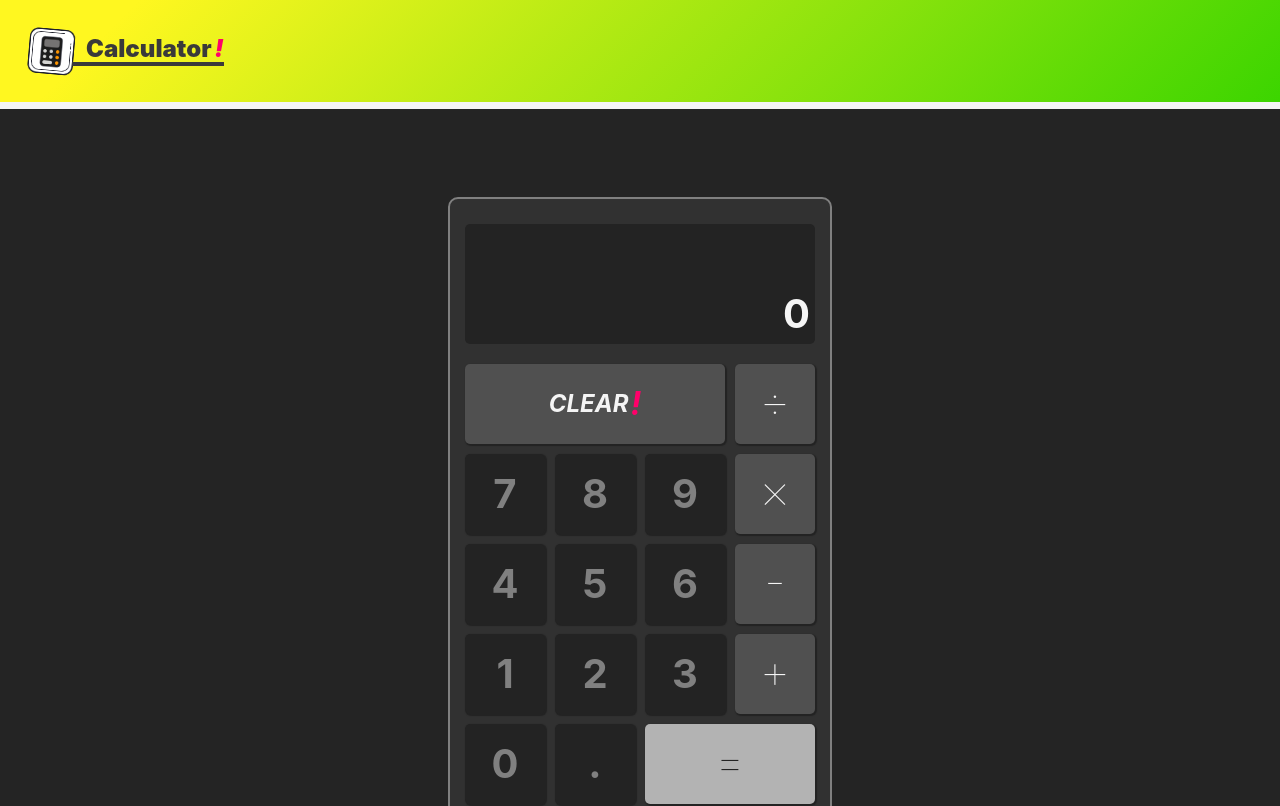
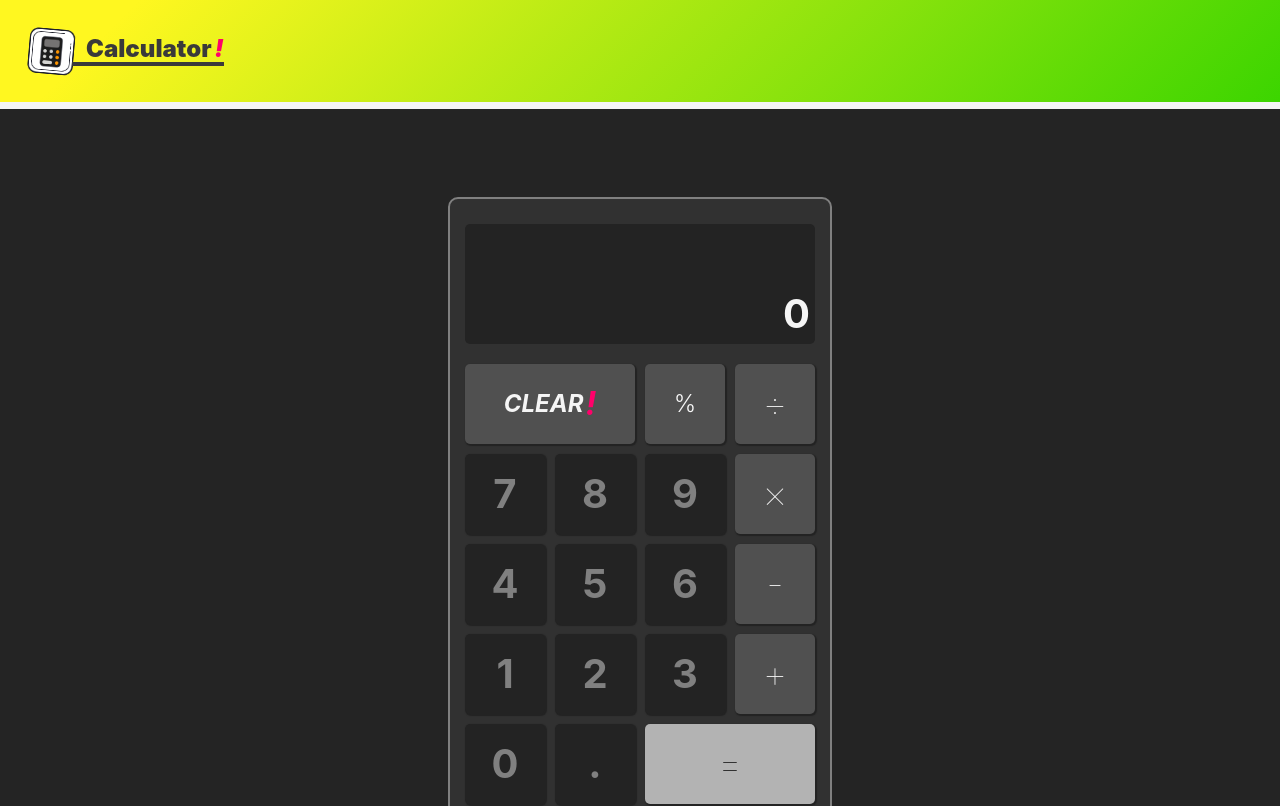
Before and after one commit to escuderoemanuel/Calculator, a React (Vite) app: page / in a window 1280 px wide. Shown: the top 806 px of the page. Built offline with nearby package versions, Linux system fonts and the light colour scheme.

Commit message:
Added btnPercent

```diff
--- a/src/components/Main/Button/Button.css
+++ b/src/components/Main/Button/Button.css
@@ -25,11 +25,11 @@
   transform: scale(0.99);
 }
 
-.operator {
-  display: inline-block;
-  text-align: center;
-  font-size: 50px;
-  background-image: none;
+.operator,
+.btnPercent {
+  display: flex;
+  justify-content: center;
+  align-items: center;
   background-color: #505050;
   color: whitesmoke;
   font-weight: lighter;
@@ -41,6 +41,11 @@
   color: #232323;
 }
 
+.btnPercent {
+  font-size: 1.5rem;
+  font-weight: 300;
+}
+
 @media screen and (max-width: 700px) {
   .btn {
     width: 60px;
@@ -48,11 +53,6 @@
     margin: 0 5px 0 5px;
   }
 
-  .operator {
-    font-size: 50px;
-    display: flex;
-  }
-
   .equal {
     width: 130px;
   }
--- a/src/components/Main/Button/Button.jsx
+++ b/src/components/Main/Button/Button.jsx
@@ -2,7 +2,7 @@ import './Button.css';
 
 export const Button = (props) => {
   const isOperator = (value) => {
-    return isNaN(value) && value != '.' && value != '0';
+    return isNaN(value) && value != '.' && value != '0' && value != '%';
   };
 
   const equal = (value) => {
@@ -13,9 +13,14 @@ export const Button = (props) => {
     return value === 'Clear';
   };
 
+  const isPercent = (value) => {
+    return value === '%';
+  };
+
   return (
     <div
-      className={`btn ${isOperator(props.children) ? 'operator' : ''} ${
+      className={`btn ${isPercent(props.children) ? 'btnPercent' : ''}
+      ${isOperator(props.children) ? 'operator' : ''} ${
         equal(props.children) ? 'equal' : ''
       } ${clear(props.children) ? 'clear' : ''}`.trim()}
       onClick={() => props.handleClick(props.children)}>
--- a/src/components/Main/Clear/Clear.css
+++ b/src/components/Main/Clear/Clear.css
@@ -3,7 +3,7 @@
   display: flex;
   justify-content: center;
   align-items: center;
-  width: 260px;
+  width: 170px;
   border-radius: 5px;
   text-transform: uppercase;
   font-size: x-large;
@@ -37,7 +37,7 @@
 @media screen and (max-width: 700px) {
   .clear {
     height: 60px;
-    width: 200px;
+    width: 130px;
     margin: 0 5px;
   }
 }
--- a/src/components/Main/Main.jsx
+++ b/src/components/Main/Main.jsx
@@ -8,6 +8,7 @@ import {
   subtraction,
   multiplication,
   division,
+  percentage,
 } from '../../logic/logicMath';
 
 export const Main = () => {
@@ -28,30 +29,23 @@ export const Main = () => {
     setResult(0);
   };
 
-  /* // Equal Fn
-  const equalFn = () => {
-    if (input) {
-      const operation = evaluate(input);
-      //setInput(evaluate(input));
-      setResult(operation);
-    } else {
-      alert('Ingresa un valor');
-    }
-  }; */
-
-  // Importa o define todas las funciones de operaciones matemáticas aquí
-
   // Función equalFn para realizar operaciones matemáticas
   const equalFn = () => {
     if (input) {
-      const parts = input.split(/([\+\-\×\÷])/); // Divide la entrada en números y operadores
+      const parts = input.split(/([\+\-\×\%\÷])/); // Divide la entrada en números y operadores
       const numbers = [];
       const operators = [];
 
       // Separa los números y operadores
       for (let part of parts) {
         part = part.trim();
-        if (part === '+' || part === '-' || part === '×' || part === '÷') {
+        if (
+          part === '+' ||
+          part === '-' ||
+          part === '×' ||
+          part === '÷' ||
+          part === '%'
+        ) {
           operators.push(part);
         } else if (part !== '') {
           numbers.push(parseFloat(part));
@@ -84,6 +78,8 @@ export const Main = () => {
           ) {
             alert(result);
             return;
+          } else if (operator === '%') {
+            result = percentage(result, nextNumber);
           }
         }
       }
@@ -103,6 +99,7 @@ export const Main = () => {
           </div>
           <div className='row'>
             <Clear handleClick={clearDisplay}>Clear</Clear>
+            <Button handleClick={addInput}>%</Button>
             <Button handleClick={addInput}>÷</Button>
           </div>
           <div className='row'>
--- a/src/logic/logicMath.js
+++ b/src/logic/logicMath.js
@@ -50,7 +50,7 @@ export function rest(...numbers) {
 }
 
 // Percentage function
-function percentage(number, percentage) {
+export function percentage(number, percentage) {
   const finalRessult = (number * percentage) / 100;
   return finalRessult.toFixed(2);
 }
```
